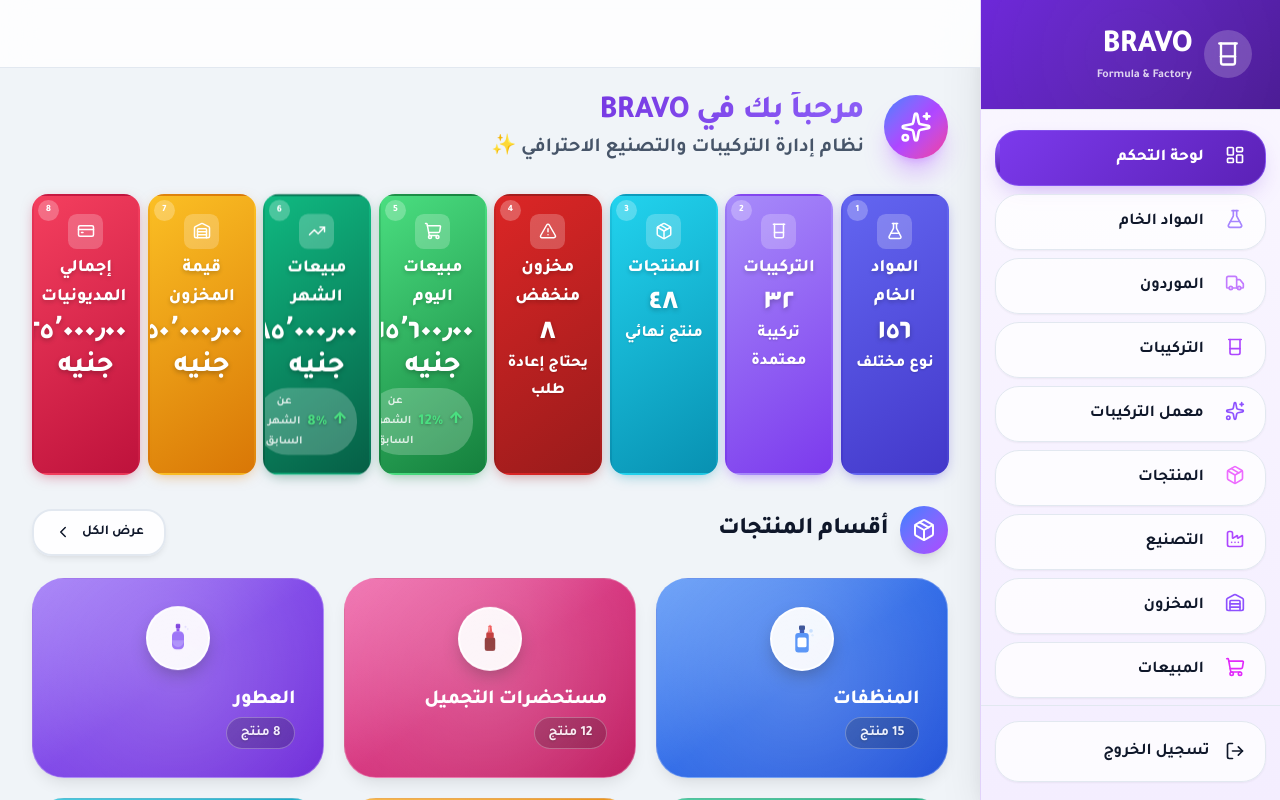
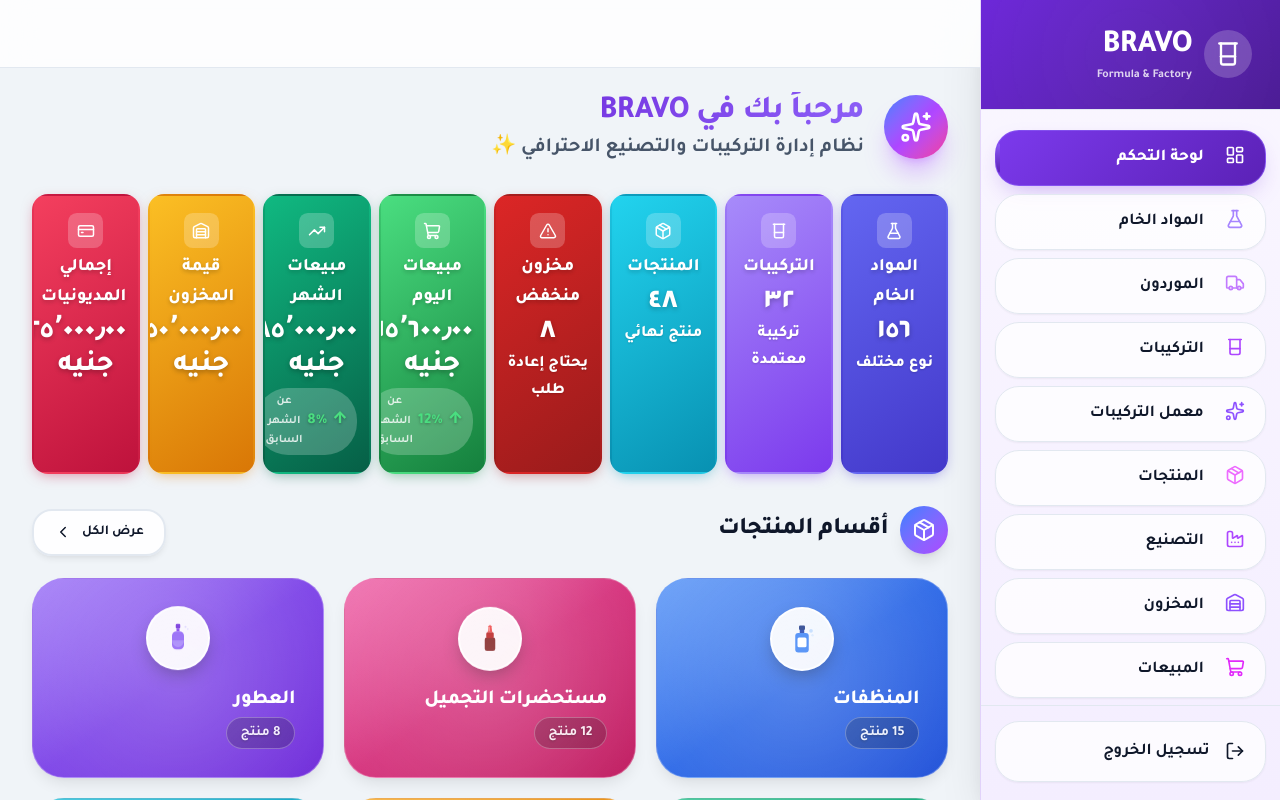
Before and after one commit to fantazia1110-design/BRAVO-new-sestym-, a Next.js app: page / in a window 1280 px wide. Shown: the top 800 px of the page. Built offline with nearby package versions, Linux system fonts and the light colour scheme.

Commit message:
رجع التصميم بسيط - تأثير وقوف واحد موحد + ألوان زي ما هي + بدون effect prop
Co-authored-by: arena-agent <297053741+arena-agent@users.noreply.github.com>

```diff
--- a/src/app/page.tsx
+++ b/src/app/page.tsx
@@ -126,7 +126,6 @@ export default function DashboardPage() {
           delay={1}
           color="#4338ca"
           colorLight="#6366f1"
-          effect={1}
         />
         <StatCard
           title="التركيبات"
@@ -136,7 +135,6 @@ export default function DashboardPage() {
           delay={2}
           color="#7c3aed"
           colorLight="#a78bfa"
-          effect={2}
         />
         <StatCard
           title="المنتجات"
@@ -146,7 +144,6 @@ export default function DashboardPage() {
           delay={3}
           color="#0891b2"
           colorLight="#22d3ee"
-          effect={3}
         />
         <StatCard
           title="مخزون منخفض"
@@ -156,7 +153,6 @@ export default function DashboardPage() {
           delay={4}
           color="#991b1b"
           colorLight="#dc2626"
-          effect={4}
         />
         <StatCard
           title="مبيعات اليوم"
@@ -166,7 +162,6 @@ export default function DashboardPage() {
           delay={5}
           color="#15803d"
           colorLight="#4ade80"
-          effect={5}
         />
         <StatCard
           title="مبيعات الشهر"
@@ -176,7 +171,6 @@ export default function DashboardPage() {
           delay={6}
           color="#065f46"
           colorLight="#10b981"
-          effect={6}
         />
         <StatCard
           title="قيمة المخزون"
@@ -185,7 +179,6 @@ export default function DashboardPage() {
           delay={7}
           color="#d97706"
           colorLight="#fbbf24"
-          effect={7}
         />
         <StatCard
           title="إجمالي المديونيات"
@@ -194,7 +187,6 @@ export default function DashboardPage() {
           delay={8}
           color="#be123c"
           colorLight="#f43f5e"
-          effect={8}
         />
       </div>
 
--- a/src/components/ui/StatCard.tsx
+++ b/src/components/ui/StatCard.tsx
@@ -14,7 +14,6 @@ interface StatCardProps {
   delay?: number;
   color: string;
   colorLight: string;
-  effect: number;
 }
 
 export default function StatCard({
@@ -26,50 +25,9 @@ export default function StatCard({
   delay = 0,
   color = '#7c3aed',
   colorLight = '#8b5cf6',
-  effect = 1,
 }: StatCardProps) {
   const cardRef = useRef<HTMLDivElement>(null);
   const [hovered, setHovered] = useState(false);
-
-  const handleMouseMove = (e: React.MouseEvent<HTMLDivElement>) => {
-    const card = cardRef.current;
-    if (!card) return;
-    const rect = card.getBoundingClientRect();
-    const x = e.clientX - rect.left;
-    const y = e.clientY - rect.top;
-    const centerX = rect.width / 2;
-    const centerY = rect.height / 2;
-
-    // ضوء يتبع الماوس
-    const glow = card.querySelector('.cg') as HTMLElement;
-    if (glow) {
-      glow.style.background = `radial-gradient(350px circle at ${x}px ${y}px, rgba(255,255,255,0.35), transparent 50%)`;
-    }
-
-    // ميلان 3D
-    if (effect === 1 || effect === 5 || effect === 6 || effect === 8) {
-      const rx = ((y - centerY) / centerY) * -12;
-      const ry = ((x - centerX) / centerX) * 12;
-      card.style.transform = `perspective(400px) rotateX(${rx}deg) rotateY(${ry}deg) translateY(-20px) scale(1.12)`;
-    }
-  };
-
-  // ألوان الإضاءة والخطوط لكل تأثير
-  const getGlowColor = () => {
-    switch (effect) {
-      case 1: return '#818cf8'; // نيلي
-      case 2: return '#c084fc'; // بنفسجي فاتح
-      case 3: return '#67e8f9'; // سماوي
-      case 4: return '#fca5a5'; // أحمر فاتح
-      case 5: return '#86efac'; // أخضر فاتح
-      case 6: return '#6ee7b7'; // أخضر نعناعي
-      case 7: return '#fde68a'; // ذهبي فاتح
-      case 8: return '#fda4af'; // وردي فاتح
-      default: return colorLight;
-    }
-  };
-
-  const glowColor = getGlowColor();
 
   return (
     <div
@@ -78,176 +36,64 @@ export default function StatCard({
       style={{
         animationDelay: `${delay * 0.08}s`,
         animationFillMode: 'both',
-        background: hovered ? `linear-gradient(145deg, ${colorLight}ee, ${color})` : `linear-gradient(145deg, ${colorLight}, ${color})`,
-        borderRadius: hovered ? '1.15rem' : '1rem',
+        background: `linear-gradient(145deg, ${colorLight}, ${color})`,
+        borderRadius: '1rem',
         padding: '1.1rem 0.7rem',
         textAlign: 'center',
         color: '#ffffff',
         position: 'relative',
         overflow: 'hidden',
-        transition: 'all 0.4s cubic-bezier(0.34, 1.56, 0.64, 1)',
+        transition: 'all 0.35s cubic-bezier(0.34, 1.56, 0.64, 1)',
         cursor: 'default',
         boxShadow: hovered
-          ? `0 30px 70px -15px ${color}cc, 0 0 50px ${glowColor}88, 0 0 100px ${glowColor}44, inset 0 0 30px ${glowColor}22`
+          ? `0 20px 40px -10px ${color}bb, 0 0 30px ${colorLight}55`
           : `0 4px 14px -4px ${color}80`,
-        transform: hovered ? 'translateY(-18px) scale(1.1)' : 'translateY(0) scale(1)',
-        willChange: 'transform, box-shadow',
+        transform: hovered ? 'translateY(-10px) scale(1.06)' : 'translateY(0) scale(1)',
         zIndex: hovered ? 10 : 1,
-        border: hovered ? `2px solid ${glowColor}88` : '2px solid transparent',
+        border: hovered ? `2px solid ${colorLight}66` : '2px solid transparent',
       } as React.CSSProperties}
-      onMouseMove={handleMouseMove}
       onMouseEnter={() => setHovered(true)}
       onMouseLeave={() => setHovered(false)}
     >
-      {/* ضوء يتبع الماوس */}
-      <div className="cg" style={{
-        position: 'absolute', top: 0, left: 0, right: 0, bottom: 0,
-        opacity: hovered ? 1 : 0,
-        transition: 'opacity 0.3s ease',
-        pointerEvents: 'none', zIndex: 1, borderRadius: '1rem',
-      }} />
-
-      {/* توهج داخلي */}
+      {/* خط علوي */}
       <div style={{
-        position: 'absolute', top: 0, left: 0, right: 0, bottom: 0,
-        background: hovered ? `radial-gradient(ellipse at 50% 50%, ${glowColor}33, transparent 70%)` : 'none',
-        opacity: hovered ? 1 : 0,
-        transition: 'opacity 0.4s ease',
-        pointerEvents: 'none', zIndex: 1, borderRadius: '1rem',
-      }} />
-
-      {/* لمعان يمسح (تأثير 3) */}
-      {effect === 3 && (
-        <div style={{
-          position: 'absolute', top: 0, left: 0, right: 0, bottom: 0,
-          background: hovered ? 'linear-gradient(135deg, transparent 20%, rgba(255,255,255,0.5) 50%, transparent 80%)' : 'none',
-          transition: 'all 0.6s ease',
-          pointerEvents: 'none', zIndex: 1, borderRadius: '1rem',
-          opacity: hovered ? 1 : 0,
-        }} />
-      )}
-
-      {/* انفجار ضوئي (تأثير 8) */}
-      {effect === 8 && (
-        <div style={{
-          position: 'absolute', top: 0, left: 0, right: 0, bottom: 0,
-          background: hovered ? `radial-gradient(circle at 50% 50%, rgba(255,255,255,0.4) 0%, ${glowColor}55 30%, transparent 60%)` : 'none',
-          transition: 'all 0.3s ease',
-          pointerEvents: 'none', zIndex: 1, borderRadius: '1rem',
-          opacity: hovered ? 1 : 0,
-        }} />
-      )}
-
-      {/* سبوتلايت (تأثير 7) */}
-      {effect === 7 && (
-        <div style={{
-          position: 'absolute', top: 0, left: 0, right: 0, bottom: 0,
-          background: hovered ? `radial-gradient(250px circle at 50% 30%, ${glowColor}66, transparent 60%)` : 'none',
-          transition: 'all 0.4s ease',
-          pointerEvents: 'none', zIndex: 1, borderRadius: '1rem',
-          opacity: hovered ? 1 : 0,
-        }} />
-      )}
-
-      {/* نيون خارجي (تأثير 2) */}
-      {effect === 2 && (
-        <div style={{
-          position: 'absolute', inset: -4, borderRadius: '1.3rem',
-          background: hovered ? `linear-gradient(145deg, ${glowColor}66, ${colorLight}44, ${glowColor}66)` : 'none',
-          opacity: hovered ? 1 : 0,
-          transition: 'opacity 0.3s ease',
-          zIndex: -1,
-          filter: 'blur(8px)',
-        }} />
-      )}
-
-      {/* اهتزاز (تأثير 4) */}
-      {effect === 4 && hovered && (
-        <style>{`
-          @keyframes card-shake-${effect} {
-            0%, 100% { transform: translateY(-18px) scale(1.1) translateX(0); }
-            25% { transform: translateY(-18px) scale(1.1) translateX(-5px); }
-            75% { transform: translateY(-18px) scale(1.1) translateX(5px); }
-          }
-        `}</style>
-      )}
-
-      {/* ===== خطوط الإضاءة المتوهجة ===== */}
-
-      {/* خط علوي متوهج */}
-      <div style={{
-        position: 'absolute', top: 0, left: '10%', right: '10%',
-        height: hovered ? '4px' : '0px',
-        background: `linear-gradient(90deg, transparent, ${glowColor}, #fff, ${glowColor}, transparent)`,
-        transition: 'all 0.4s cubic-bezier(0.34, 1.56, 0.64, 1)',
-        zIndex: 3,
-        boxShadow: hovered ? `0 0 15px ${glowColor}, 0 0 30px ${glowColor}88` : 'none',
+        position: 'absolute', top: 0, left: '15%', right: '15%',
+        height: hovered ? '3px' : '0px',
+        background: `linear-gradient(90deg, transparent, ${colorLight}, #fff, ${colorLight}, transparent)`,
+        transition: 'height 0.3s ease',
+        boxShadow: hovered ? `0 0 10px ${colorLight}` : 'none',
         borderRadius: '2px',
       }} />
 
-      {/* خط سفلي متوهج */}
+      {/* خط سفلي */}
       <div style={{
-        position: 'absolute', bottom: 0, left: '10%', right: '10%',
-        height: hovered ? '4px' : '0px',
-        background: `linear-gradient(90deg, transparent, ${glowColor}, #fff, ${glowColor}, transparent)`,
-        transition: 'all 0.4s cubic-bezier(0.34, 1.56, 0.64, 1) 0.05s',
-        zIndex: 3,
-        boxShadow: hovered ? `0 0 15px ${glowColor}, 0 0 30px ${glowColor}88` : 'none',
+        position: 'absolute', bottom: 0, left: '15%', right: '15%',
+        height: hovered ? '3px' : '0px',
+        background: `linear-gradient(90deg, transparent, ${colorLight}, #fff, ${colorLight}, transparent)`,
+        transition: 'height 0.3s ease 0.05s',
+        boxShadow: hovered ? `0 0 10px ${colorLight}` : 'none',
         borderRadius: '2px',
       }} />
 
-      {/* خط يمين متوهج */}
+      {/* خط يمين */}
       <div style={{
-        position: 'absolute', top: '10%', bottom: '10%', right: 0,
-        width: hovered ? '4px' : '0px',
-        background: `linear-gradient(180deg, transparent, ${glowColor}, #fff, ${glowColor}, transparent)`,
-        transition: 'all 0.4s cubic-bezier(0.34, 1.56, 0.64, 1) 0.1s',
-        zIndex: 3,
-        boxShadow: hovered ? `0 0 15px ${glowColor}, 0 0 30px ${glowColor}88` : 'none',
+        position: 'absolute', top: '15%', bottom: '15%', right: 0,
+        width: hovered ? '3px' : '0px',
+        background: `linear-gradient(180deg, transparent, ${colorLight}, #fff, ${colorLight}, transparent)`,
+        transition: 'width 0.3s ease 0.1s',
+        boxShadow: hovered ? `0 0 10px ${colorLight}` : 'none',
         borderRadius: '2px',
       }} />
 
-      {/* خط يسار متوهج */}
+      {/* خط يسار */}
       <div style={{
-        position: 'absolute', top: '10%', bottom: '10%', left: 0,
-        width: hovered ? '4px' : '0px',
-        background: `linear-gradient(180deg, transparent, ${glowColor}, #fff, ${glowColor}, transparent)`,
-        transition: 'all 0.4s cubic-bezier(0.34, 1.56, 0.64, 1) 0.15s',
-        zIndex: 3,
-        boxShadow: hovered ? `0 0 15px ${glowColor}, 0 0 30px ${glowColor}88` : 'none',
+        position: 'absolute', top: '15%', bottom: '15%', left: 0,
+        width: hovered ? '3px' : '0px',
+        background: `linear-gradient(180deg, transparent, ${colorLight}, #fff, ${colorLight}, transparent)`,
+        transition: 'width 0.3s ease 0.15s',
+        boxShadow: hovered ? `0 0 10px ${colorLight}` : 'none',
         borderRadius: '2px',
       }} />
-
-      {/* زاوية يمين علوي متوهجة */}
-      <div style={{
-        position: 'absolute', top: 0, right: 0,
-        width: hovered ? '20px' : '0px', height: hovered ? '20px' : '0px',
-        background: `radial-gradient(circle at 100% 0%, ${glowColor}cc, transparent 70%)`,
-        transition: 'all 0.4s cubic-bezier(0.34, 1.56, 0.64, 1) 0.2s',
-        zIndex: 3,
-        boxShadow: hovered ? `0 0 20px ${glowColor}` : 'none',
-      }} />
-
-      {/* زاوية يسار سفلي متوهجة */}
-      <div style={{
-        position: 'absolute', bottom: 0, left: 0,
-        width: hovered ? '20px' : '0px', height: hovered ? '20px' : '0px',
-        background: `radial-gradient(circle at 0% 100%, ${glowColor}cc, transparent 70%)`,
-        transition: 'all 0.4s cubic-bezier(0.34, 1.56, 0.64, 1) 0.25s',
-        zIndex: 3,
-        boxShadow: hovered ? `0 0 20px ${glowColor}` : 'none',
-      }} />
-
-      {/* شارة رقم التأثير */}
-      <div style={{
-        position: 'absolute', top: '4px', left: '4px',
-        width: '1.3rem', height: '1.3rem', borderRadius: '50%',
-        background: hovered ? `${glowColor}66` : 'rgba(255,255,255,0.25)',
-        display: 'flex', alignItems: 'center', justifyContent: 'center',
-        fontSize: '0.6rem', fontWeight: 900, color: '#fff', zIndex: 5,
-        transition: 'all 0.3s ease',
-        boxShadow: hovered ? `0 0 10px ${glowColor}` : 'none',
-      }}>{effect}</div>
 
       {/* الأيقونة */}
       <div style={{
@@ -255,9 +101,8 @@ export default function StatCard({
         borderRadius: '0.55rem', background: 'rgba(255,255,255,0.22)',
         display: 'flex', alignItems: 'center', justifyContent: 'center',
         position: 'relative', zIndex: 2,
-        transition: 'all 0.4s cubic-bezier(0.34, 1.56, 0.64, 1)',
-        transform: hovered ? 'scale(1.3) rotate(20deg)' : 'scale(1) rotate(0deg)',
-        boxShadow: hovered ? `0 0 25px ${glowColor}88` : 'none',
+        transition: 'all 0.35s cubic-bezier(0.34, 1.56, 0.64, 1)',
+        transform: hovered ? 'scale(1.2) rotate(10deg)' : 'scale(1) rotate(0deg)',
       }}>
         {icon}
       </div>
@@ -266,30 +111,30 @@ export default function StatCard({
       <p style={{
         fontSize: '1.1rem', fontWeight: 900, color: '#ffffff',
         marginBottom: '0.2rem',
-        textShadow: hovered ? `0 0 15px ${glowColor}bb` : '0 2px 4px rgba(0,0,0,0.2)',
+        textShadow: '0 2px 4px rgba(0,0,0,0.2)',
         position: 'relative', zIndex: 2,
         transition: 'all 0.3s ease',
-        transform: hovered ? 'translateY(-4px)' : 'translateY(0)',
+        transform: hovered ? 'translateY(-3px)' : 'translateY(0)',
       }}>{title}</p>
 
       {/* القيمة */}
       <p style={{
         fontSize: '1.8rem', fontWeight: 900, color: '#ffffff',
         lineHeight: 1.15, marginBottom: '0.1rem',
-        textShadow: hovered ? `0 0 20px ${glowColor}cc` : '0 2px 5px rgba(0,0,0,0.25)',
+        textShadow: '0 2px 5px rgba(0,0,0,0.25)',
         position: 'relative', zIndex: 2,
-        transition: 'all 0.35s cubic-bezier(0.34, 1.56, 0.64, 1)',
-        transform: hovered ? 'scale(1.18) translateY(-4px)' : 'scale(1) translateY(0)',
+        transition: 'all 0.3s cubic-bezier(0.34, 1.56, 0.64, 1)',
+        transform: hovered ? 'scale(1.1) translateY(-3px)' : 'scale(1) translateY(0)',
       }}>{value}</p>
 
       {/* الوصف */}
       {subtitle && (
         <p style={{
           fontSize: '1rem', fontWeight: 800, color: '#ffffff',
-          textShadow: hovered ? `0 0 10px ${glowColor}88` : '0 1px 2px rgba(0,0,0,0.15)',
+          textShadow: '0 1px 2px rgba(0,0,0,0.15)',
           position: 'relative', zIndex: 2,
           transition: 'all 0.3s ease',
-          transform: hovered ? 'translateY(-2px) scale(1.08)' : 'translateY(0) scale(1)',
+          transform: hovered ? 'translateY(-1px)' : 'translateY(0)',
         }}>{subtitle}</p>
       )}
 
@@ -298,12 +143,10 @@ export default function StatCard({
         <div style={{
           display: 'inline-flex', alignItems: 'center', justifyContent: 'center',
           gap: '0.3rem', marginTop: '0.25rem', padding: '0.25rem 0.6rem',
-          borderRadius: '2rem',
-          background: hovered ? 'rgba(255,255,255,0.35)' : 'rgba(255,255,255,0.22)',
+          borderRadius: '2rem', background: 'rgba(255,255,255,0.22)',
           position: 'relative', zIndex: 2,
-          transition: 'all 0.3s cubic-bezier(0.34, 1.56, 0.64, 1)',
-          transform: hovered ? 'scale(1.15)' : 'scale(1)',
-          boxShadow: hovered ? '0 0 20px rgba(74,222,128,0.4)' : 'none',
+          transition: 'all 0.3s ease',
+          transform: hovered ? 'scale(1.08)' : 'scale(1)',
         }}>
           <span style={{ fontSize: '1rem', fontWeight: 900, color: '#4ade80', textShadow: '0 1px 3px rgba(0,0,0,0.3)' }}>{trend.isPositive ? '↑' : '↓'}</span>
           <span style={{ fontSize: '0.95rem', fontWeight: 900, color: '#4ade80', textShadow: '0 1px 3px rgba(0,0,0,0.3)' }}>{Math.abs(trend.value)}%</span>
```
